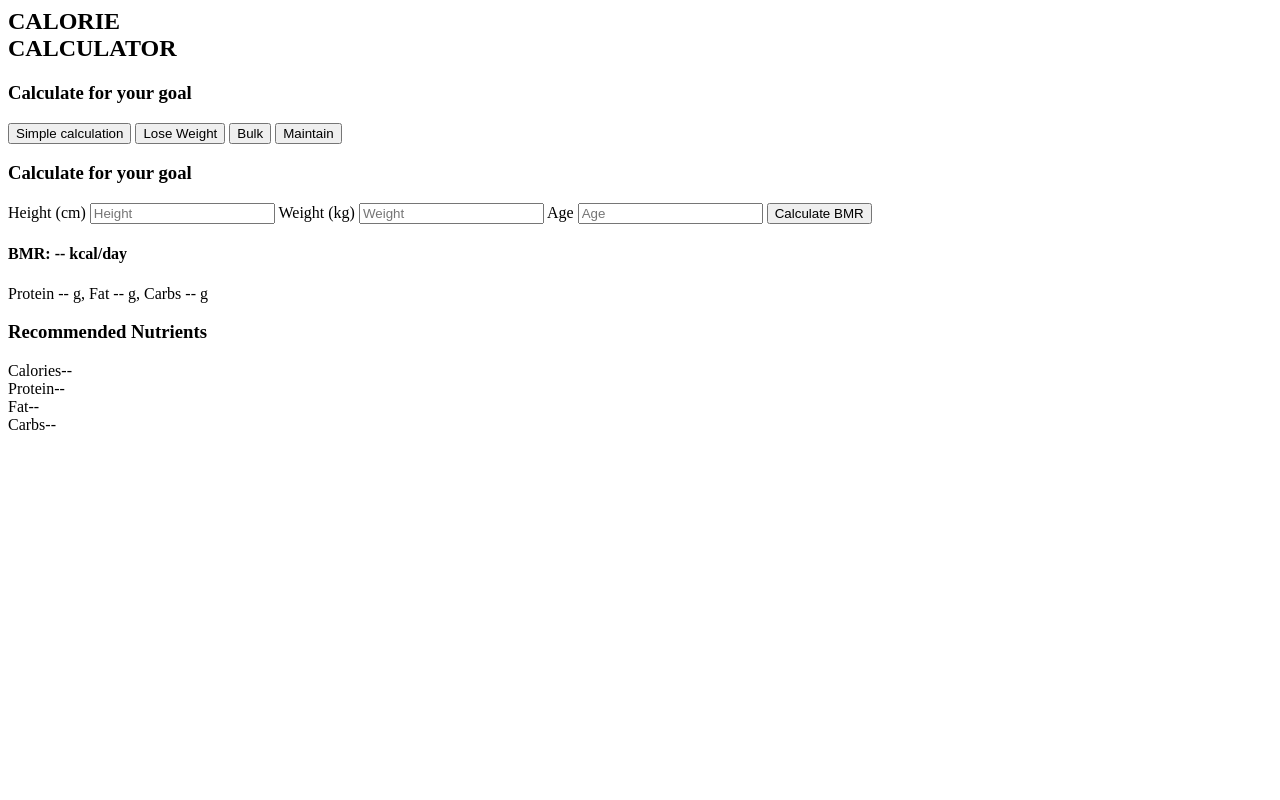
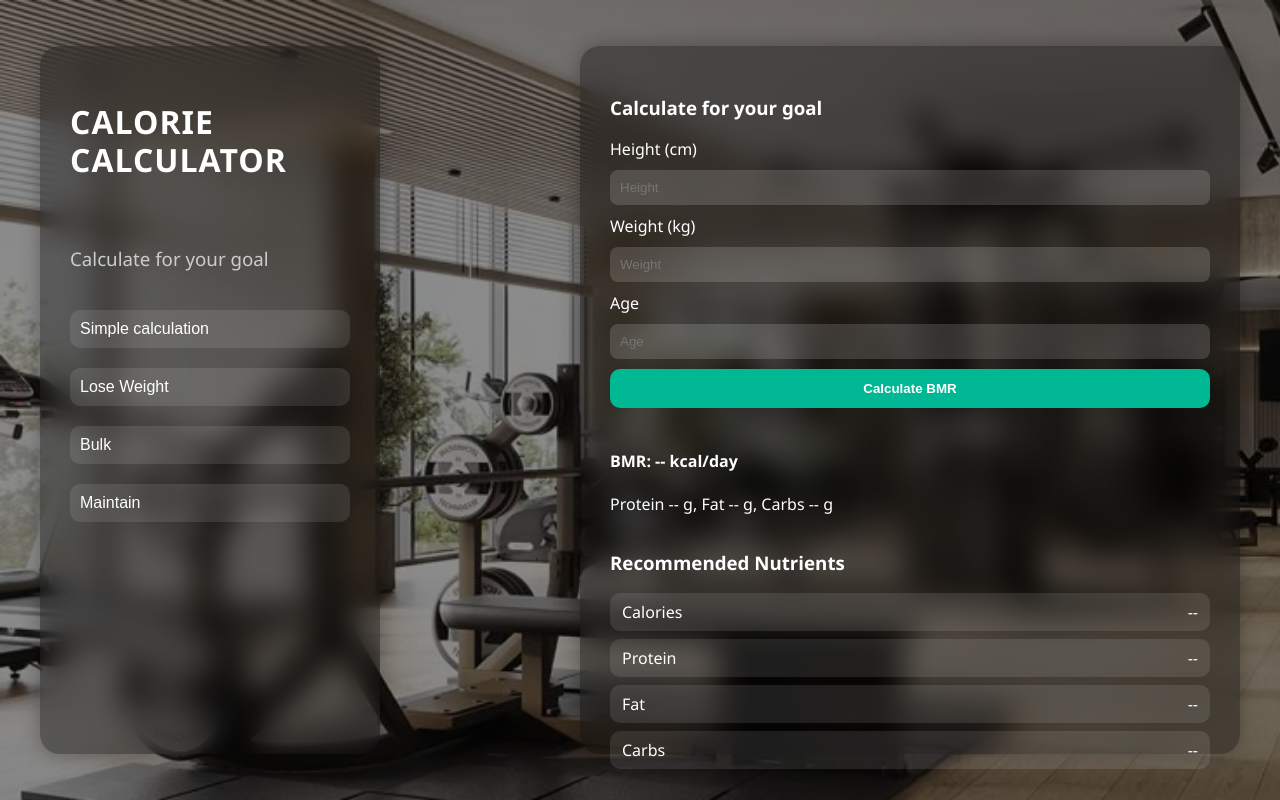
Before and after one commit to gregerreeves23-lab/pfc-calculator, a plain HTML site: page index.html in a window 1280 px wide. Drawn offline with Linux system fonts and the light colour scheme.

Commit message:
Update index.html

```diff
--- a/index.html
+++ b/index.html
@@ -1,3 +1,12 @@
+<!DOCTYPE html>
+<html lang="en">
+<head>
+  <meta charset="UTF-8">
+  <title>Calorie Calculator</title>
+  <link rel="stylesheet" href="style.css">
+  <script src="script.js" defer></script>
+</head>
+<body>
 <div class="bg"></div>
 
 <div class="container">
```
